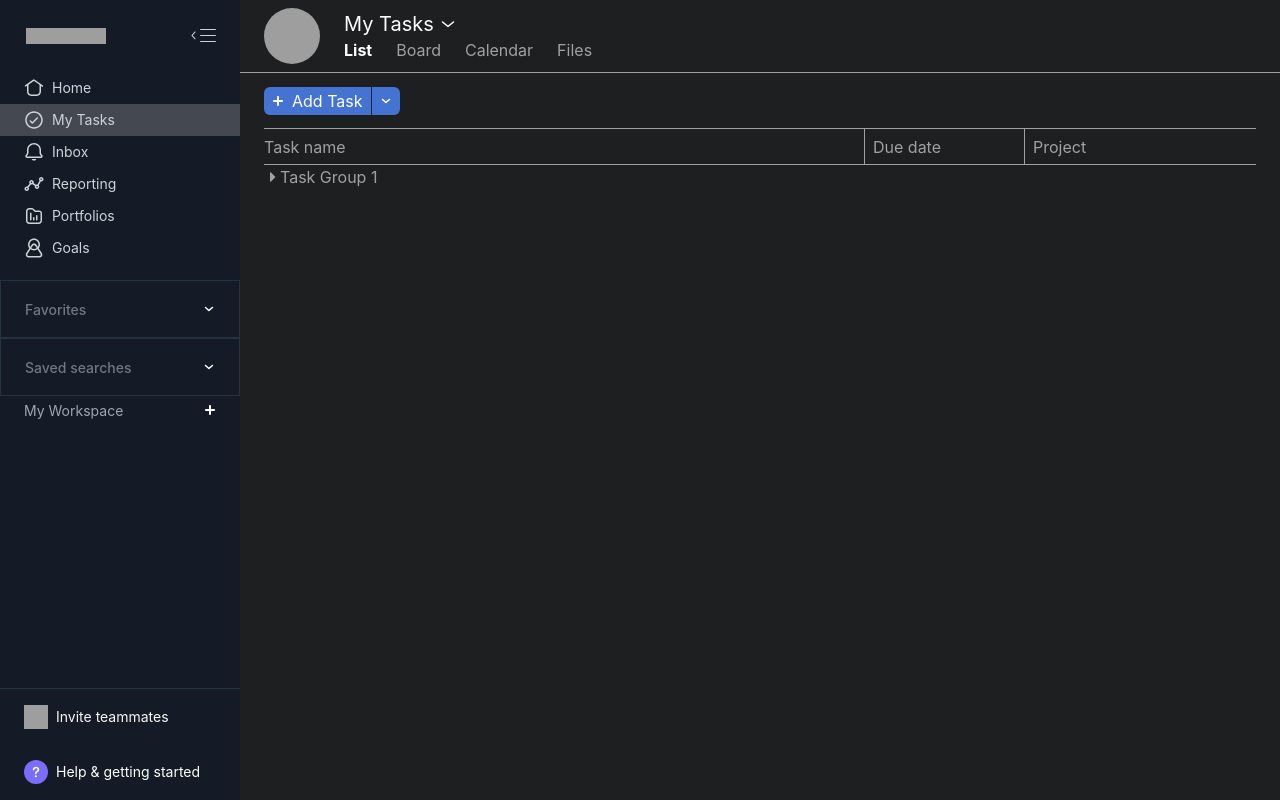
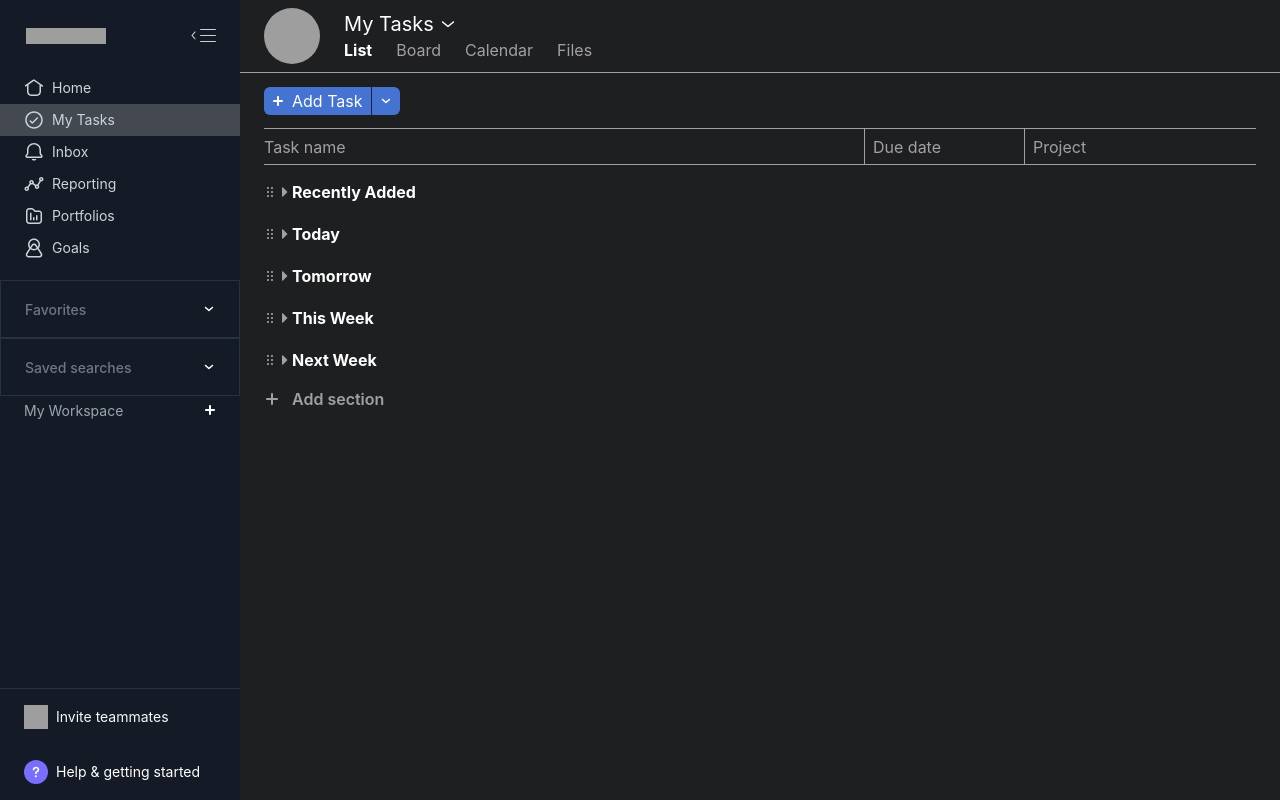
Before and after one commit to ShadmanShakib/ShakibDash1, a React (Create React App) app: page /mytask in a window 1280 px wide. Built offline with nearby package versions, Linux system fonts and the light colour scheme; grey boxes are pictures that could not be loaded.

Commit message:
ListView 0.0.1

```diff
--- a/src/components/Mytask/ListView.tsx
+++ b/src/components/Mytask/ListView.tsx
@@ -1,6 +1,6 @@
 import React from "react";
 import { TaskGroupHeader } from ".";
-import { Box } from "@chakra-ui/react";
+import { Box, Text } from "@chakra-ui/react";
 import s from "./MyTask.module.css";
 
 function ListView() {
@@ -59,7 +59,25 @@ function ListView() {
       </Box>
 
       <Box>
-        <TaskGroupHeader title="Task Group 1" />
+        <TaskGroupHeader title="Recently Added" />
+        <TaskGroupHeader title="Today" />
+        <TaskGroupHeader title="Tomorrow" />
+        <TaskGroupHeader title="This Week" />
+        <TaskGroupHeader title="Next Week" />
+      </Box>
+      <Box display="flex" alignItems="center" role="button" tabIndex={0}>
+        <svg
+          height="16px"
+          fill="#a2a0a2"
+          width="16px"
+          focusable="false"
+          viewBox="0 0 32 32"
+        >
+          <path d="M26,14h-8V6c0-1.1-0.9-2-2-2l0,0c-1.1,0-2,0.9-2,2v8H6c-1.1,0-2,0.9-2,2l0,0c0,1.1,0.9,2,2,2h8v8c0,1.1,0.9,2,2,2l0,0c1.1,0,2-0.9,2-2v-8h8c1.1,0,2-0.9,2-2l0,0C28,14.9,27.1,14,26,14z"></path>
+        </svg>
+        <Text fontWeight="semibold" ml="3" color="#a2a0a2">
+          Add section
+        </Text>
       </Box>
     </Box>
   );
--- a/src/components/Mytask/TaskGroupHeader.tsx
+++ b/src/components/Mytask/TaskGroupHeader.tsx
@@ -8,23 +8,36 @@ interface TaskGroupHeaderProps {
 function TaskGroupHeader(props: TaskGroupHeaderProps) {
   const { title } = props;
   const [isOpen, setIsOpen] = React.useState(false);
+
   //handle click event
   const handleClick = () => {
     setIsOpen(!isOpen);
   };
   return (
-    <Box display="flex" alignItems="center">
+    <Box display="flex" my="3" minH="30px" alignItems="center" cursor="grab">
+      <Box color="#a2a0a2" _hover={{ color: "white" }}>
+        <svg
+          height="12px"
+          fill="#a2a0a2"
+          width="12px"
+          focusable="false"
+          viewBox="0 0 24 24"
+        >
+          <path d="M10,4c0,1.1-0.9,2-2,2S6,5.1,6,4s0.9-2,2-2S10,2.9,10,4z M16,2c-1.1,0-2,0.9-2,2s0.9,2,2,2s2-0.9,2-2S17.1,2,16,2z M8,10 c-1.1,0-2,0.9-2,2s0.9,2,2,2s2-0.9,2-2S9.1,10,8,10z M16,10c-1.1,0-2,0.9-2,2s0.9,2,2,2s2-0.9,2-2S17.1,10,16,10z M8,18 c-1.1,0-2,0.9-2,2s0.9,2,2,2s2-0.9,2-2S9.1,18,8,18z M16,18c-1.1,0-2,0.9-2,2s0.9,2,2,2s2-0.9,2-2S17.1,18,16,18z"></path>
+        </svg>
+      </Box>
       <Box
         onClick={handleClick}
         cursor="pointer"
-        area-selected={isOpen}
         transform={isOpen ? "rotate(90deg)" : "rotate(0deg)"}
       >
         <svg height="16px" width="16px" fill="#a2a0a2" viewBox="0 0 32 32">
           <path d="M13.707,6.707L23,16l-9.293,9.293C13.077,25.923,12,25.477,12,24.586V7.414C12,6.523,13.077,6.077,13.707,6.707z"></path>
         </svg>
       </Box>
-      <Text color="brand.weak"> {title}</Text>
+      <Text fontWeight="bold" color="white">
+        {title}
+      </Text>
     </Box>
   );
 }
```
